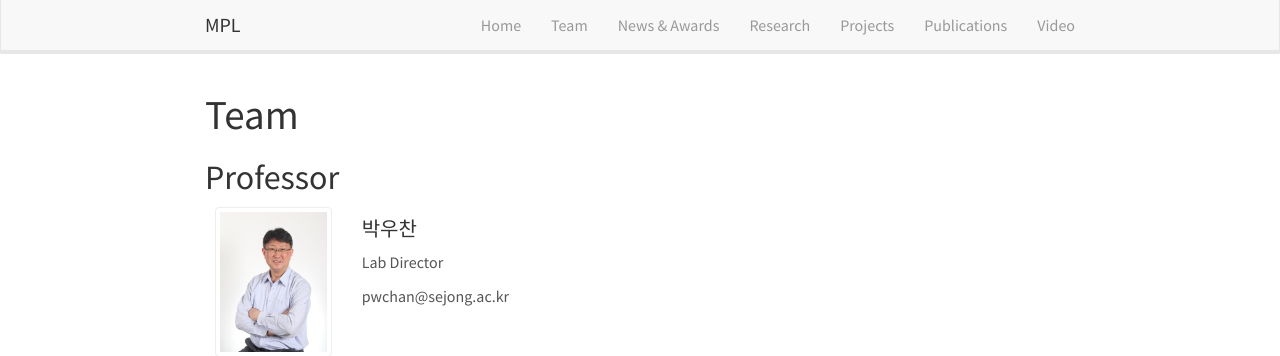
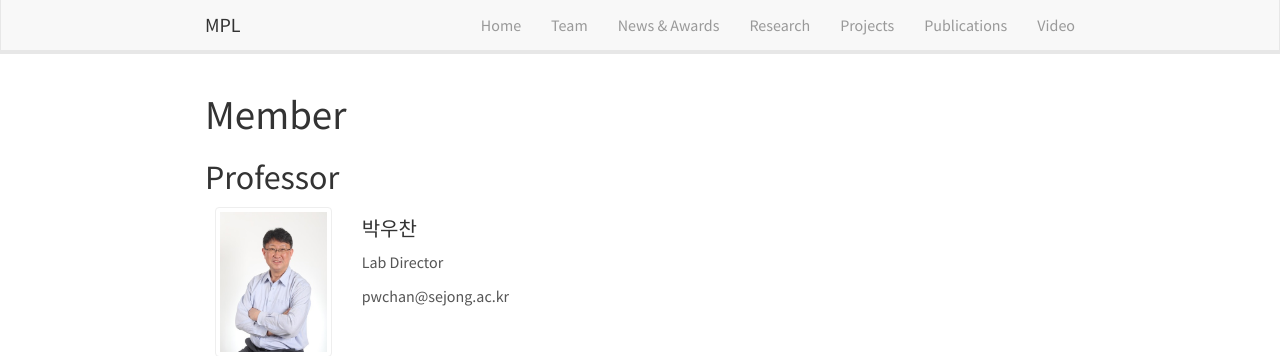
Before and after one commit to MPLRayman/webtest2, a Jekyll site: the page built from _pages/team/index.html, in a window 1280 px wide and 900 px high. Shown: the top 356 px of the window. Built offline with Jekyll 4.4.1, drawn with Linux system fonts in a browser that asks for light colours; nearby versions of some CDN libraries.

Commit message:
title change
test

```diff
--- a/_layouts/member.html
+++ b/_layouts/member.html
@@ -6,7 +6,7 @@ layout: default
     <div class=row>
         <nav aria-label="breadcrumb">
         <ol class="breadcrumb">
-            <li class="breadcrumb-item"><a href="{{ site.baseurl }}/team">Team</a></li>
+            <li class="breadcrumb-item"><a href="{{ site.baseurl }}/team">Member</a></li>
             <li class="breadcrumb-item text-capitalize"><a href="{{ site.baseurl }}/team#{{ page.category }}">{{ page.category }}</a></li>
             <li class="breadcrumb-item active" aria-current="page">{{ page.title }}</li>
         </ol>
--- a/_pages/team/index.html
+++ b/_pages/team/index.html
@@ -6,7 +6,7 @@ sitemap: false
 permalink: /team/
 ---
 
-<h1>{{page.title}}</h1>
+<h1>Member</h1>
 
 <!-- Staff -->
 
```
